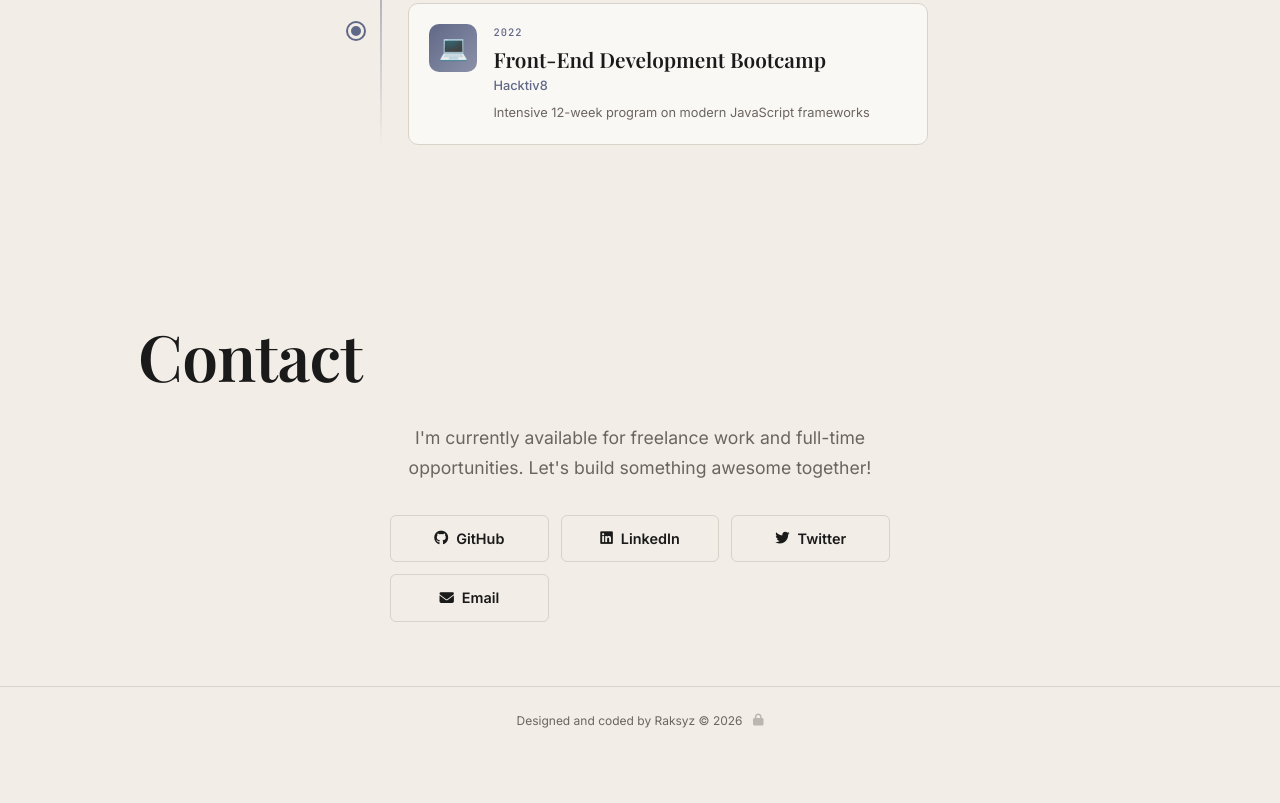
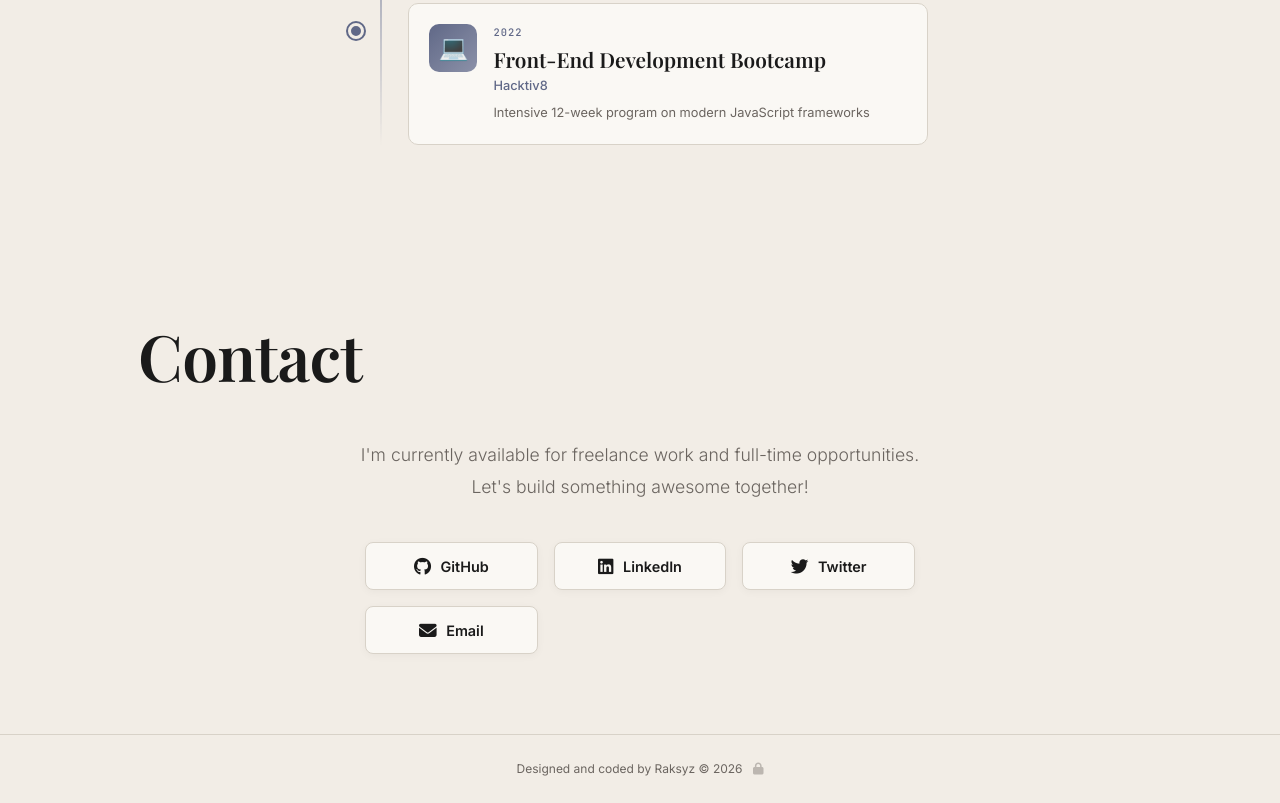
Before and after one commit to raksyz-porto/porto-showcace, a website built with Vite: page index.html in a window 1280 px wide. Shown: the part 3167-3970 px from the top of the page. Before the commit the page ends 3921 px from the top, so only its background shows below. Built offline with nearby package versions, Linux system fonts and the light colour scheme; some packages are replaced by stand-ins of ours; no server answers; the database is empty.

Commit message:
fix: Contact polish — lighter text weight, softer cards with shadows, larger grid (160px), smoother hover with glow

```diff
--- a/src/style.css
+++ b/src/style.css
@@ -508,25 +508,28 @@ section {
   color: var(--muted);
 }
 
+/* Contact */
 .contact-content {
-  max-width: 650px;
+  max-width: 700px;
   margin: 0 auto;
   text-align: center;
+  padding: 1rem 0.5rem;
 }
 
 .contact-text {
-  font-size: 1.05rem;
-  max-width: 550px;
-  margin: 0 auto 2rem;
+  font-size: 1.1rem;
+  max-width: 580px;
+  margin: 0 auto 2.5rem;
   color: var(--muted);
-  line-height: 1.7;
+  line-height: 1.8;
+  font-weight: 300;
 }
 
 .social-links {
   display: grid;
-  grid-template-columns: repeat(auto-fit, minmax(140px, 1fr));
-  gap: 0.75rem;
-  max-width: 500px;
+  grid-template-columns: repeat(auto-fit, minmax(160px, 1fr));
+  gap: 1rem;
+  max-width: 550px;
   margin: 0 auto;
 }
 
@@ -534,23 +537,30 @@ section {
   color: var(--text);
   text-decoration: none;
   font-weight: 600;
-  font-size: 0.85rem;
-  padding: 0.75rem 1rem;
+  font-size: 0.9rem;
+  padding: 0.85rem 1.25rem;
   border: 1px solid var(--border);
-  border-radius: 6px;
+  border-radius: 8px;
   display: inline-flex;
   align-items: center;
   justify-content: center;
-  gap: 0.5rem;
-  transition: all 0.2s;
-  min-height: 44px;
+  gap: 0.6rem;
+  transition: all 0.25s ease;
+  background: var(--card);
+  min-height: 48px;
+  box-shadow: 0 2px 8px rgba(0, 0, 0, 0.04);
 }
 
 .social-link:hover {
   background: var(--text);
   color: var(--bg);
   border-color: var(--text);
-  transform: translateY(-2px);
+  transform: translateY(-3px);
+  box-shadow: 0 6px 20px rgba(96, 104, 135, 0.2);
+}
+
+.social-link i {
+  font-size: 1.1rem;
 }
 
 footer {
```
